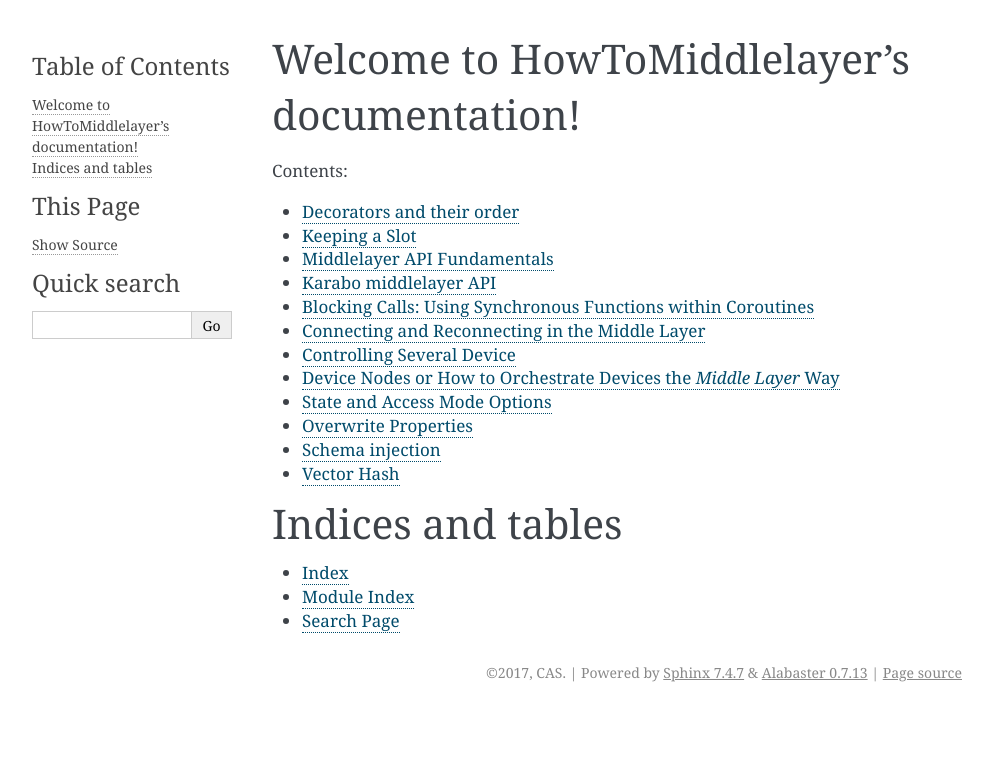
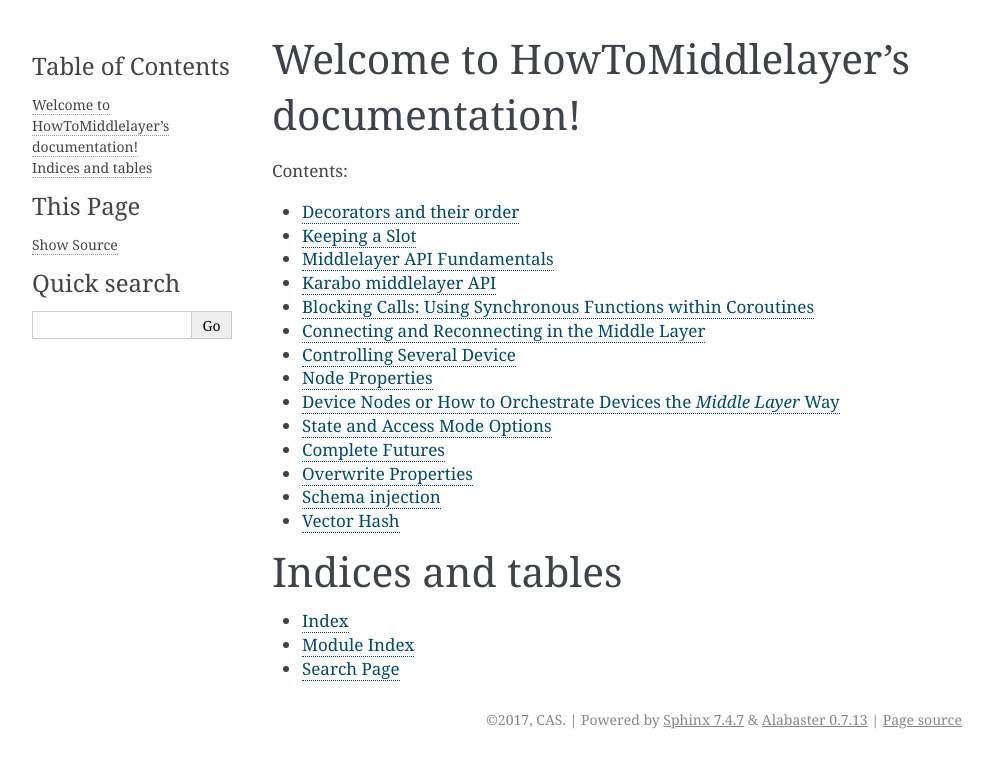
Before and after one commit to European-XFEL/howToMiddlelayer, a Sphinx documentation site: the page built from source/index.rst, in a window 1280 px wide. Shown: the top 768 px of the page, without its empty margins (148-1141 px from the left). Built offline with Sphinx 7.4.7, drawn with Linux system fonts in a browser that asks for light colours.

Commit message:
Include chapter 4

```diff
--- a/source/chap4/allCompleted.rst
+++ b/source/chap4/allCompleted.rst
@@ -1,3 +1,6 @@
+Complete Futures
+================
+
 Synchronizing to single karabo-future completion within a set of
 karabo-futures, or completion of all karabo-futures of the set is supported
 by `firstCompleted`, `firstException`, and `allCompleted`. As the set may
--- a/source/index.rst
+++ b/source/index.rst
@@ -14,6 +14,7 @@ Contents:
    chap2/introduction_device
    chap2/blocking_calls
    chap3/connect_reconnect
+   chap3/node
    chap3/deviceNodes
    chap3/sal_option_list
    chap4/allCompleted
```
